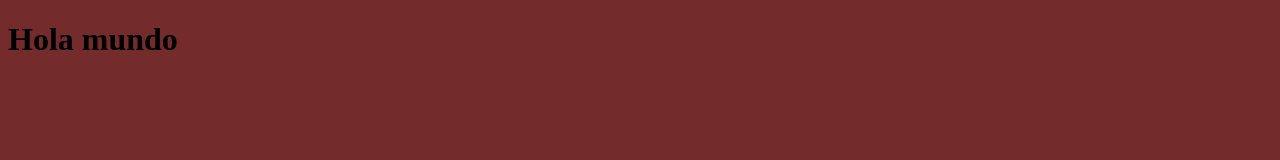
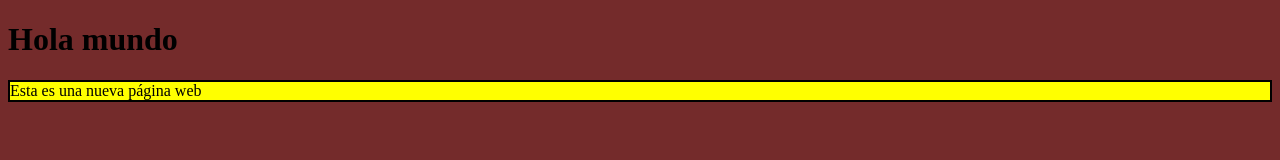
Before and after one commit to bl4ken/mi-primer-web, a plain HTML site: page index.html in a window 1280 px wide. Drawn offline with Linux system fonts and the light colour scheme.

Commit message:
Se añadió un parrafo y un estilo para éste

```diff
--- a/index.css
+++ b/index.css
@@ -1,3 +1,9 @@
 body{
     background-color: rgb(116, 43, 43);
 }
+
+p{
+    background-color: yellow;
+    font-size: 1.5 em;
+    border: 2px solid black;
+}
--- a/index.html
+++ b/index.html
@@ -10,5 +10,6 @@
 </head>
 <body>
     <h1>Hola mundo</h1>
+    <p>Esta es una nueva página web</p>
 </body>
 </html>
```
